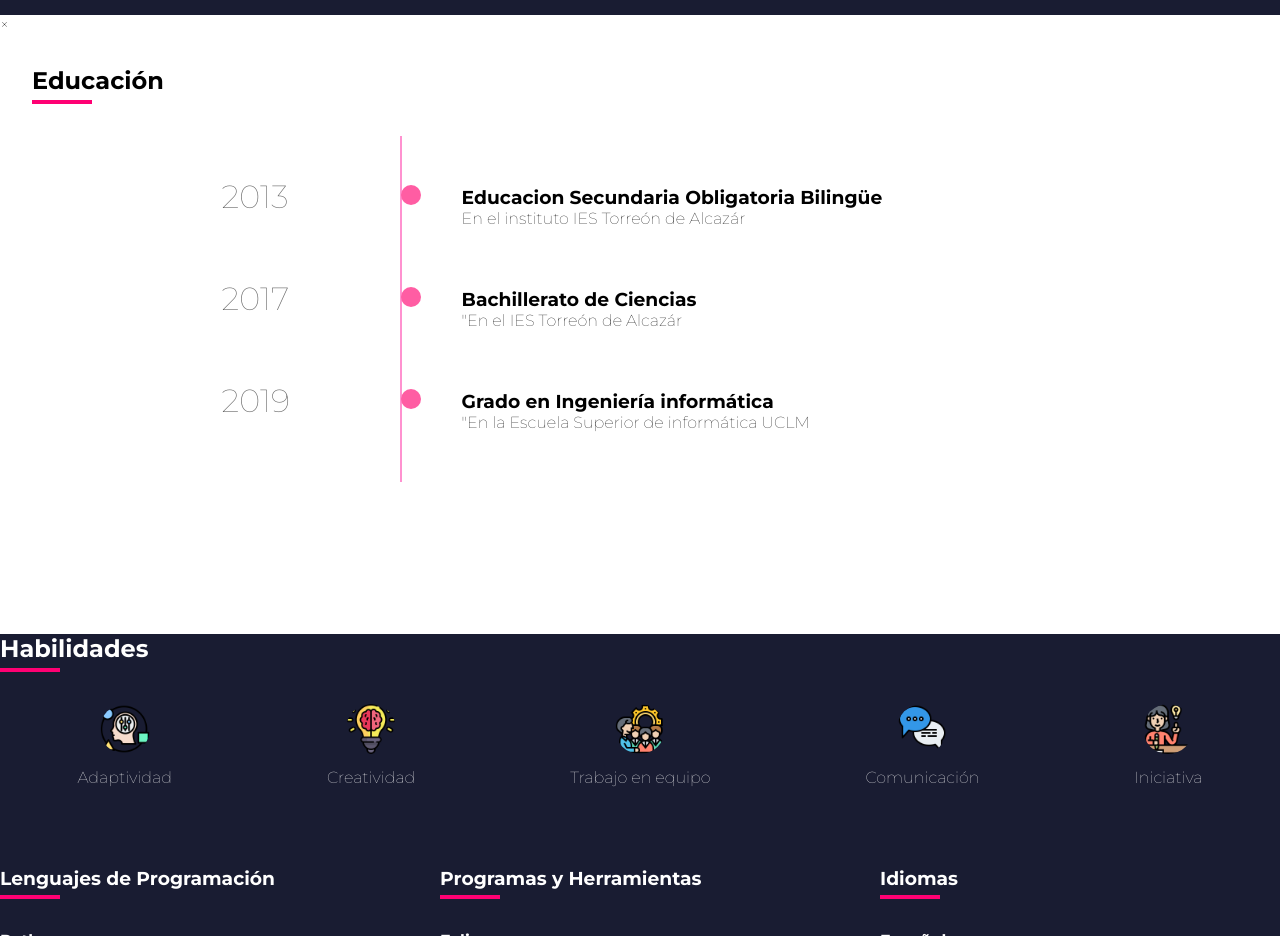
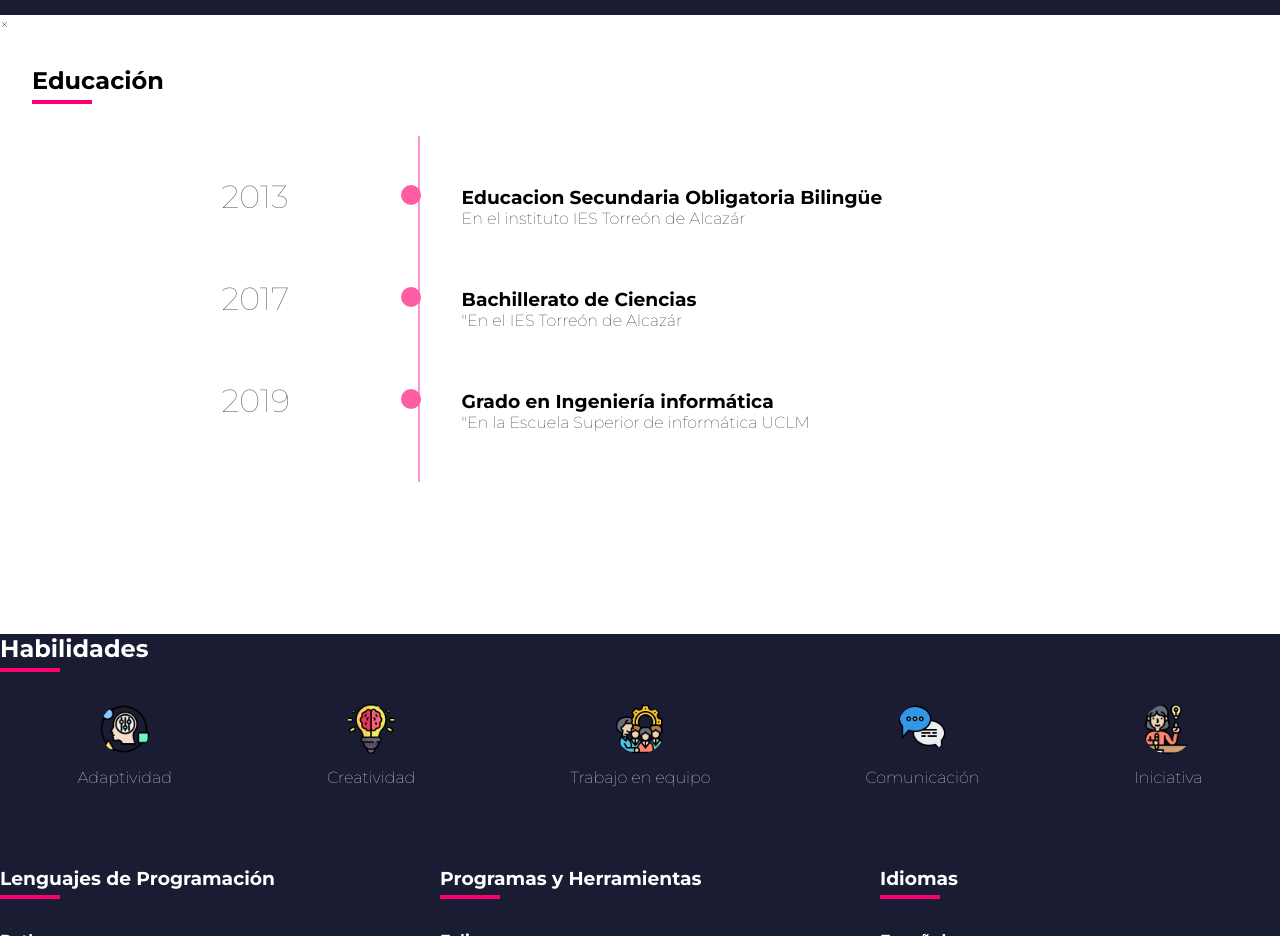
Before and after one commit to laurafdlm/LauraFernandezCV, a plain HTML site: page index.html in a window 1280 px wide. Shown: the part 2660-3596 px from the top of the page. Drawn offline with nearby package versions, Linux system fonts and the light colour scheme.

Commit message:
Update styles.css

```diff
--- a/css/styles.css
+++ b/css/styles.css
@@ -301,7 +301,7 @@ h1 {
   position: absolute;
   top: 0;
   bottom: 0;
-  left: -1.5%;
+  left: 1%;
   width: 1px;
   background-color: #ff27a2;
   transform: translateX(-50%);
```
